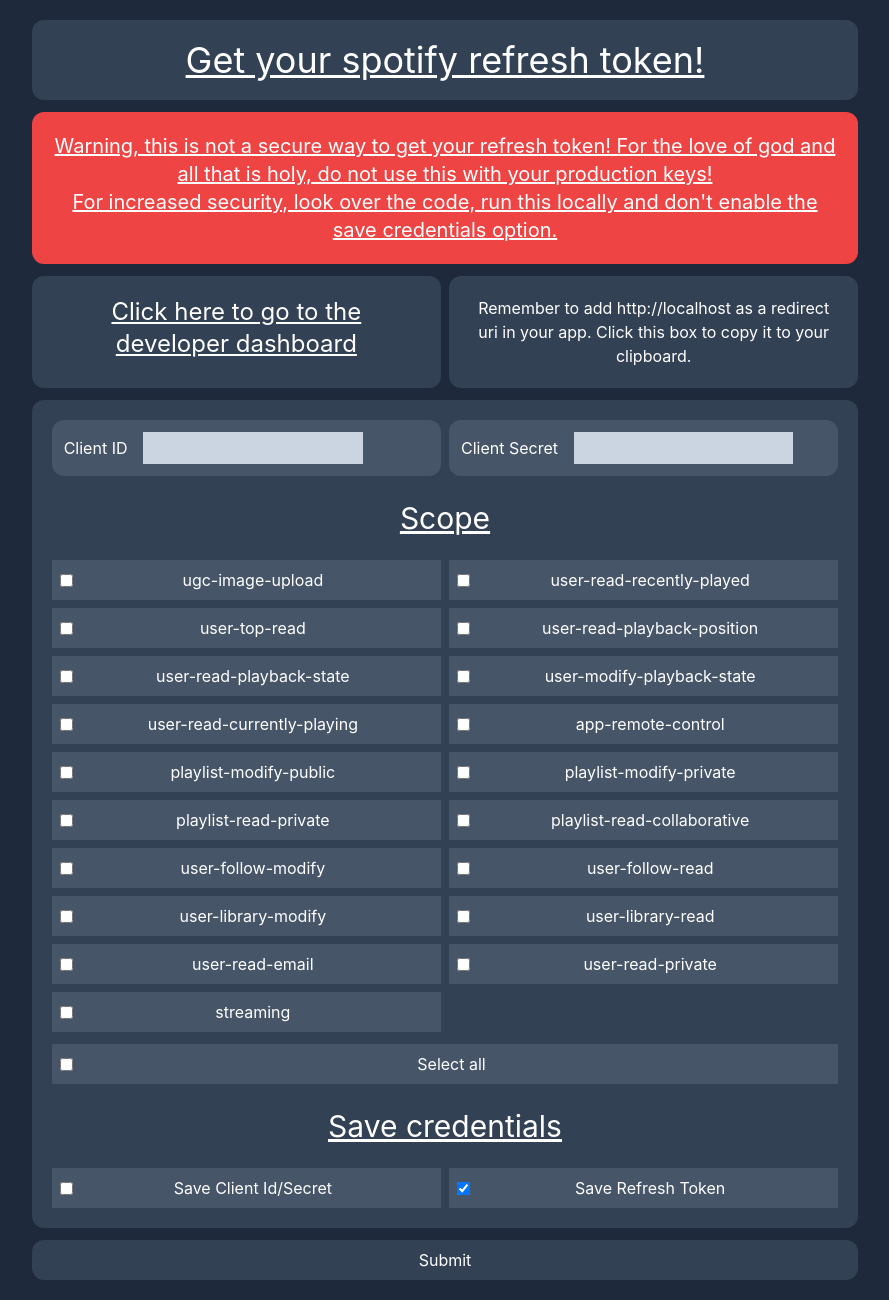
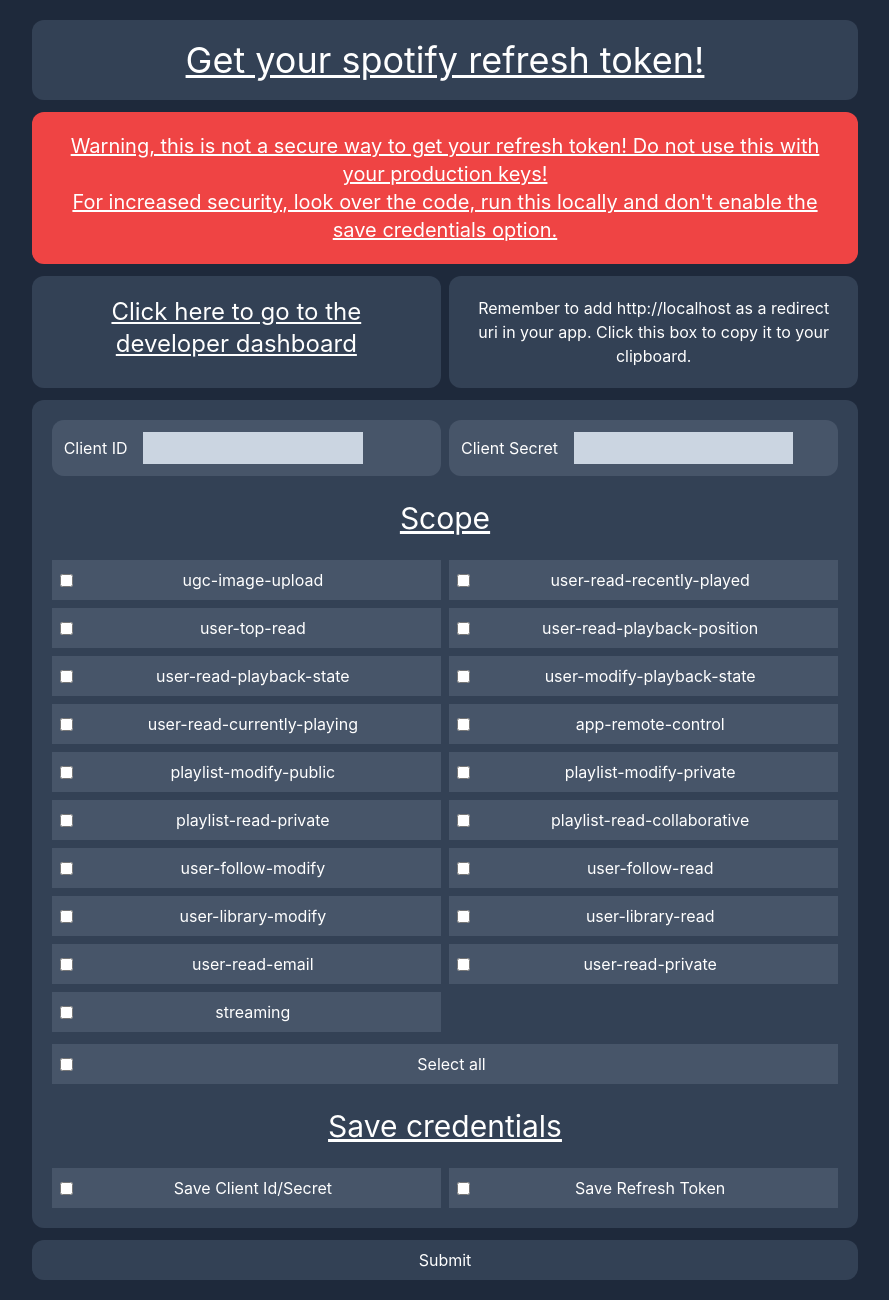
Before and after one commit to alecchendev/spotify-refresh-token, a React (Vite) app: page / in a window 1280 px wide. Shown: the whole page, without its empty margins (195-1084 px from the left). Built offline with nearby package versions, Linux system fonts and the light colour scheme.

Commit message:
Set save token to false, modify warning message

```diff
--- a/src/App.jsx
+++ b/src/App.jsx
@@ -18,7 +18,7 @@ const App = () => {
   const [refreshToken, setRefreshToken] = useState('');
   const [accessToken, setAccessToken] = useState('');
 
-  const [saveRefreshToken, setSaveRefreshToken] = useState(true);
+  const [saveRefreshToken, setSaveRefreshToken] = useState(false);
   const [saveClientCredentials, setSaveClientCredentials] = useState(false);
 
   const [outputs, setOutputs] = useState({
@@ -247,7 +247,7 @@ const App = () => {
           Get your spotify refresh token!
         </div>
         <div className="flex-1 text-xl bg-red-500 rounded-xl p-5 text-center underline">
-          Warning, this is not a secure way to get your refresh token! For the love of god and all that is holy, do not use this with your production keys!
+          Warning, this is not a secure way to get your refresh token! Do not use this with your production keys!
           <br />
           For increased security, look over the code, run this locally and don&#39;t enable the save credentials option.
         </div>
```
